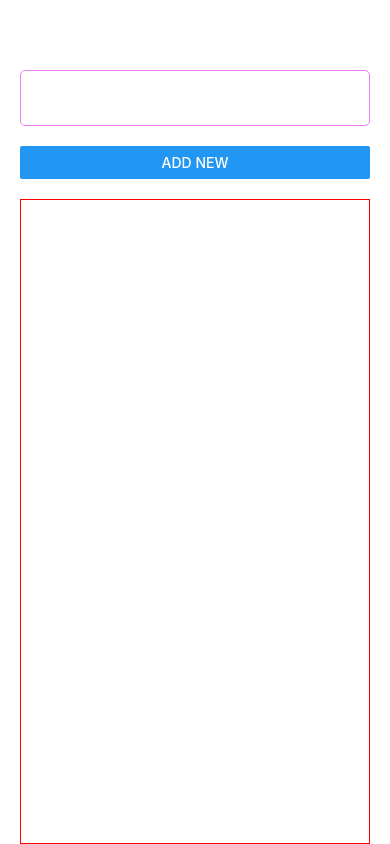
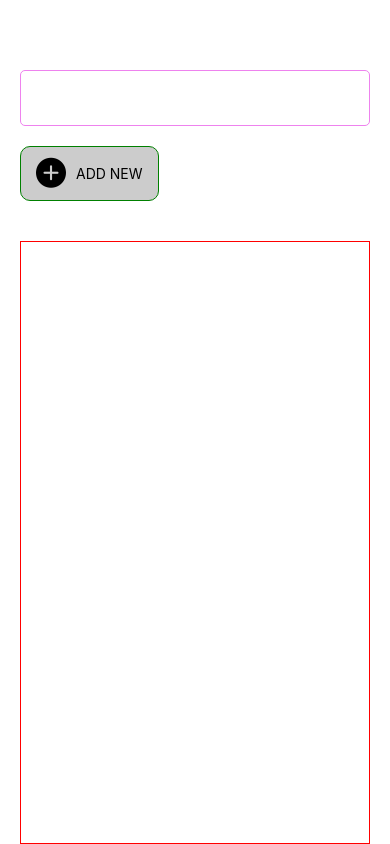
Before and after one commit to ruagiathi/project-09072025, a React Native app: screen / in a window 390 px wide. Built offline with nearby package versions, Linux system fonts and the light colour scheme.

Commit message:
video 38

```diff
--- /dev/null
+++ b/components/button/mine.button.tsx
@@ -0,0 +1,45 @@
+import { Alert, Pressable, StyleSheet, Text, View } from "react-native"
+import AntDesign from '@expo/vector-icons/AntDesign';
+
+const styles = StyleSheet.create({
+    btnContainer: {
+        borderWidth: 1,
+        borderColor: "green",
+        borderRadius: 10,
+        paddingHorizontal: 15,
+        paddingVertical: 10,
+        flexDirection: "row",
+        gap: 10,
+        alignItems: "center",
+        alignSelf: "flex-start",
+        backgroundColor: "#ccc"
+    },
+    text: {
+        textTransform: "uppercase"
+    }
+})
+
+interface IProps {
+    title: string;
+    onPress: () => void;
+}
+
+const MineButton = (props: IProps) => {
+    const { title, onPress } = props;
+    return (
+        <Pressable
+            style={({ pressed }) => ({ opacity: pressed === true ? 0.5 : 1 })}
+            onPress={onPress}
+        >
+            <View style={styles.btnContainer}>
+                <AntDesign
+                    name="pluscircle"
+                    size={30} color="black"
+                />
+                <Text style={styles.text}>{title}</Text>
+            </View>
+        </Pressable >
+    )
+}
+
+export default MineButton;
--- a/components/todo/input.todo.tsx
+++ b/components/todo/input.todo.tsx
@@ -1,6 +1,8 @@
 
 import { useState } from "react";
 import { View, TextInput, Button, StyleSheet, Alert } from "react-native";
+
+import MineButton from "../button/mine.button";
 
 const style = StyleSheet.create({
     todoInput: {
@@ -43,7 +45,7 @@
 
     return (
         <>
-            <View>
+            <View style={{ marginBottom: 20 }}>
                 <TextInput
                     onChangeText={value => setName(value)}
                     value={name}
@@ -51,11 +53,14 @@
                     autoCorrect={false}
                     multiline
                     style={style.todoInput} />
-                <Button
-                    title='Add New'
+
+                <MineButton
+                    title="add new"
                     onPress={handleAddNewTodo}
                 />
-            </View>
+            </View >
+
+
         </>
     )
 }
```
